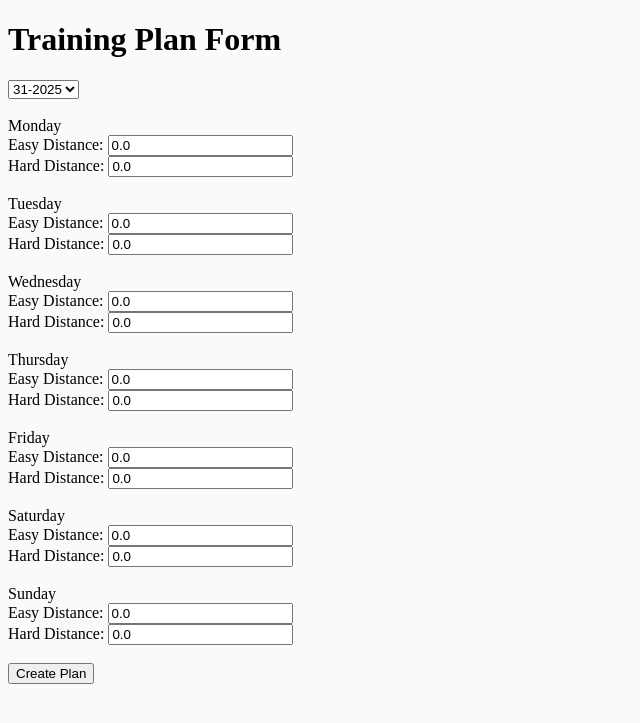
After one commit to liam-lmj/runnerdata, a Flask app: page /trainingform in a window 1280 px wide. The commit adds this page. Shown: the top 723 px of the page, without its empty margins (0-640 px from the left). Run offline with Flask 3, Linux system fonts and the light colour scheme.

Commit message:
Updated css colour scheme. Added new html with basic layout for training form

```diff
--- a/app.py
+++ b/app.py
@@ -45,13 +45,21 @@ for week in week_data:
 
 weekly_mileage.reverse()
 
+#TODO auto calc next ten weeks rather than hardcode
+#TODO add action on form submission
+next_ten_weeks = ["31-2025", "32-2025", "33-2025", "34-2025", "35-2025"]
+
 @app.route("/")
 def index():
     return render_template("index.html")
 
-@app.route("/mileage")
+@app.route("/mileagelog")
 def mileage():
     return render_template("mileagechart.html", weekly_mileage=weekly_mileage)
 
+@app.route("/trainingform")
+def trainingplanform():
+    return render_template("trainingplanform.html", days_of_week=days_of_week, next_ten_weeks=next_ten_weeks)
+
 if __name__ == "__main__":
     app.run(debug=True)
--- a/static/style.css
+++ b/static/style.css
@@ -1,3 +1,8 @@
+body
+{
+  background-color: #f9fafb;
+}
+
 .center-text
 {
     text-align: center;
@@ -12,14 +17,14 @@
 .card-table tr
 {
     display: flex;
-    background: white;
+    background: #f9fafb;
     padding: 0.5rem;
 }
 
 .card-table td
 {
     flex: 1;
-    background: white;
+    background: #f0f6fc;
     padding: 1.5rem;
     border-radius: 0.5rem;
     box-shadow: 0 0.25rem 0.5rem lightgrey;
--- a/templates/index.html
+++ b/templates/index.html
@@ -8,7 +8,7 @@
 
     <h1>Welcome to the running data app</h1>
     <p>Go to: <a href='/dash/'>Runner Data!</a></p>
-    <p>Go to: <a href='/mileage'>Weekly Breakdown!</a></p>
-
+    <p>Go to: <a href='/mileagelog'>Weekly Breakdown!</a></p>
+    <p>Go to: <a href='/trainingform'>Create a Training Plan!</a></p>
 
 {% endblock %}
--- a/templates/mileagechart.html
+++ b/templates/mileagechart.html
@@ -1,11 +1,12 @@
 {% extends "layout.html" %}
 
 {% block title %}
-    Mileage Charts
+    Weekly Mileage Log
 {% endblock %}
 
 {% block body %}
 
+    <h1>Weekly Mileage Log</h1>
     <table class="card-table">
     {% for week in weekly_mileage %}
         <tr>
--- /dev/null
+++ b/templates/trainingplanform.html
@@ -0,0 +1,28 @@
+{% extends "layout.html" %}
+
+{% block title %}
+    Training Plan Form
+{% endblock %}
+
+{% block body %}
+    <h1>Training Plan Form</h1>
+    <form>
+        <select id="Week" name="Week">
+            {% for week in next_ten_weeks %}
+                <option value="{{ week }}">{{ week }}</option>
+            {% endfor %}
+        </select>
+
+        <br><br>
+
+        {% for day in days_of_week.values() %}
+            {{ day }}<br>
+            <label for="fname">Easy Distance:</label>
+            <input type="number" id="easy_distance" name="easy_distance" value="0.0" min="0.0" step="0.1"><br>
+            <label for="lname">Hard Distance:</label>
+            <input type="number" id="hard_distance" name="hard_distance" value="0.0" min="0.0" step="0.1"><br><br>
+        {% endfor %}
+
+        <input type="submit" value="Create Plan">
+    </form>
+{% endblock %}
```
Also changed, not shown: runner.db. Lines whose indentation alone changed are shown as unchanged.
